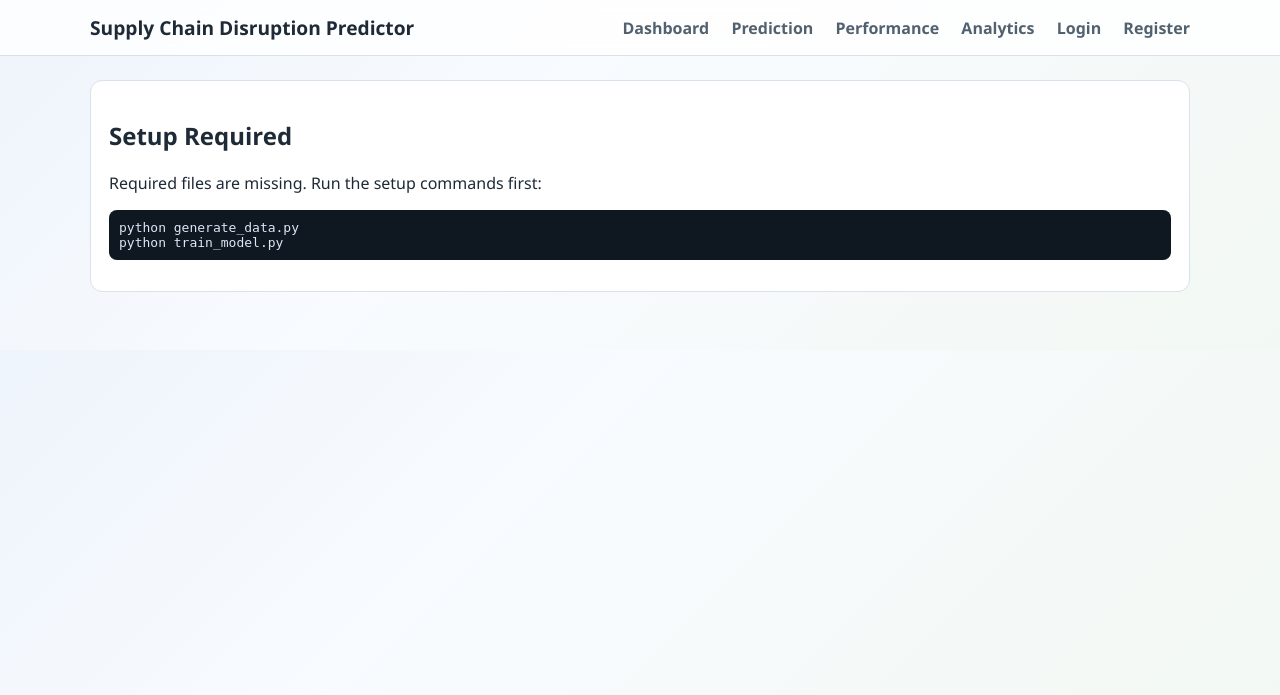
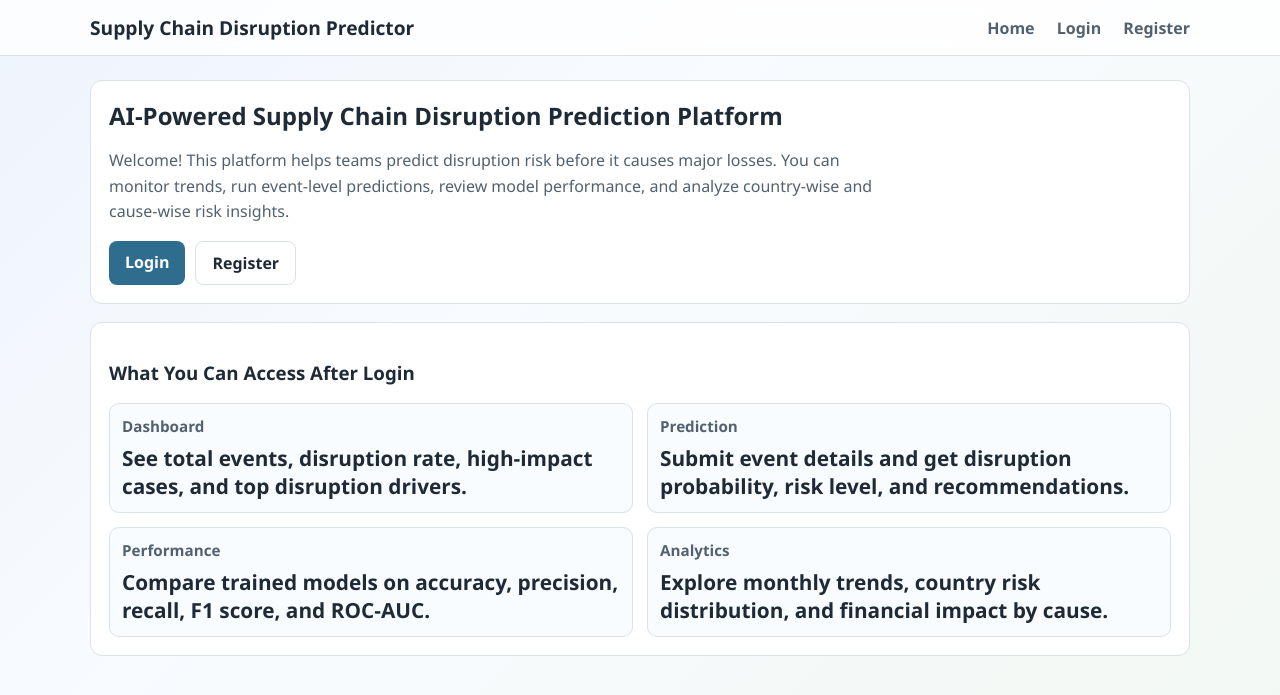
Before and after one commit to Jayabari/AI-Powered-Supply-Chain-Disruption-Prediction-Resilience-Intelligence-Platform, a Flask app: page / in a window 1280 px wide. Shown: the top 695 px of the page. Run offline with Flask 3, Linux system fonts and the light colour scheme.

Commit message:
feat: add landing page and dashboard route with styling updates by jaya

```diff
--- a/app/routes/web.py
+++ b/app/routes/web.py
@@ -32,6 +32,11 @@ def register_web_routes(app):
             return {"global_model_info": None}
 
     @app.route("/")
+    def home():
+        return render_template("landing.html")
+
+    @app.route("/dashboard")
+    @login_required
     def dashboard():
         if not setup_ready():
             return render_template("setup_required.html")
--- a/static/styles.css
+++ b/static/styles.css
@@ -132,6 +132,44 @@ nav a:hover {
   color: var(--brand);
   text-decoration: underline;
   font-weight: 600;
+}
+
+.landing-hero h2 {
+  margin-top: 0;
+  margin-bottom: 10px;
+}
+
+.landing-hero p {
+  color: var(--muted);
+  line-height: 1.6;
+  max-width: 780px;
+}
+
+.landing-actions {
+  margin-top: 16px;
+  display: flex;
+  gap: 10px;
+  flex-wrap: wrap;
+}
+
+.btn-primary,
+.btn-secondary {
+  display: inline-block;
+  text-decoration: none;
+  padding: 10px 16px;
+  border-radius: 8px;
+  font-weight: 700;
+}
+
+.btn-primary {
+  background: var(--brand);
+  color: #fff;
+}
+
+.btn-secondary {
+  border: 1px solid var(--border);
+  color: var(--ink);
+  background: #fff;
 }
 
 .model-strip {
--- a/templates/base.html
+++ b/templates/base.html
@@ -17,11 +17,12 @@
     <div class="container nav-wrap">
       <h1 class="brand">Supply Chain Disruption Predictor</h1>
       <nav>
+        <a href="{{ url_for('home') }}">Home</a>
+        {% if current_user.is_authenticated %}
         <a href="{{ url_for('dashboard') }}">Dashboard</a>
         <a href="{{ url_for('predict') }}">Prediction</a>
         <a href="{{ url_for('performance') }}">Performance</a>
         <a href="{{ url_for('analytics') }}">Analytics</a>
-        {% if current_user.is_authenticated %}
         <a href="{{ url_for('logout') }}">Logout</a>
         {% else %}
         <a href="{{ url_for('login') }}">Login</a>
--- /dev/null
+++ b/templates/landing.html
@@ -0,0 +1,38 @@
+{% extends "base.html" %}
+
+{% block content %}
+<section class="panel landing-hero">
+  <h2>AI-Powered Supply Chain Disruption Prediction Platform</h2>
+  <p>
+    Welcome! This platform helps teams predict disruption risk before it causes major losses.
+    You can monitor trends, run event-level predictions, review model performance, and analyze
+    country-wise and cause-wise risk insights.
+  </p>
+  <div class="landing-actions">
+    <a class="btn-primary" href="{{ url_for('login') }}">Login</a>
+    <a class="btn-secondary" href="{{ url_for('register') }}">Register</a>
+  </div>
+</section>
+
+<section class="panel">
+  <h3>What You Can Access After Login</h3>
+  <div class="grid-2">
+    <article class="card">
+      <h3>Dashboard</h3>
+      <p>See total events, disruption rate, high-impact cases, and top disruption drivers.</p>
+    </article>
+    <article class="card">
+      <h3>Prediction</h3>
+      <p>Submit event details and get disruption probability, risk level, and recommendations.</p>
+    </article>
+    <article class="card">
+      <h3>Performance</h3>
+      <p>Compare trained models on accuracy, precision, recall, F1 score, and ROC-AUC.</p>
+    </article>
+    <article class="card">
+      <h3>Analytics</h3>
+      <p>Explore monthly trends, country risk distribution, and financial impact by cause.</p>
+    </article>
+  </div>
+</section>
+{% endblock %}
```
Also changed, not shown: tests/test_web_and_api.py (+7 -2 lines).
